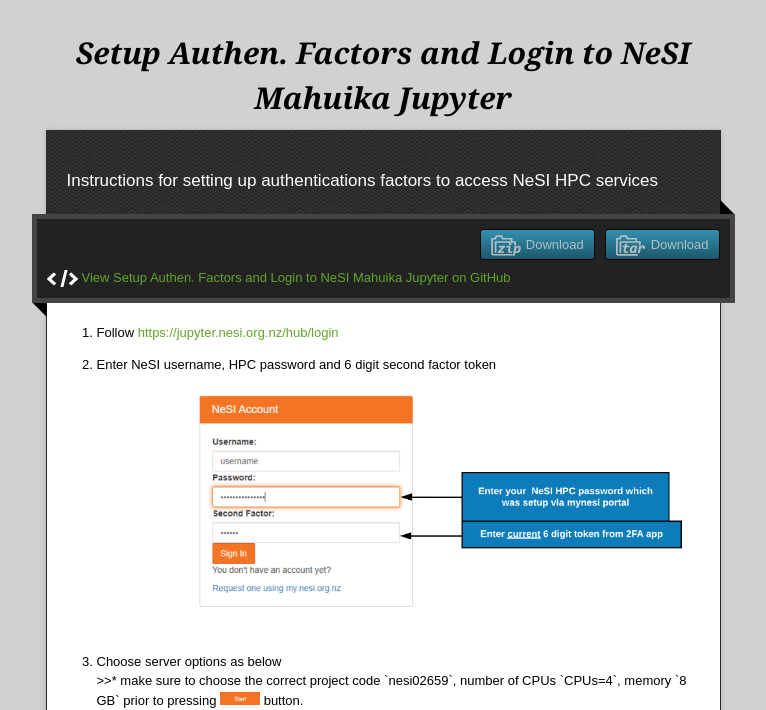
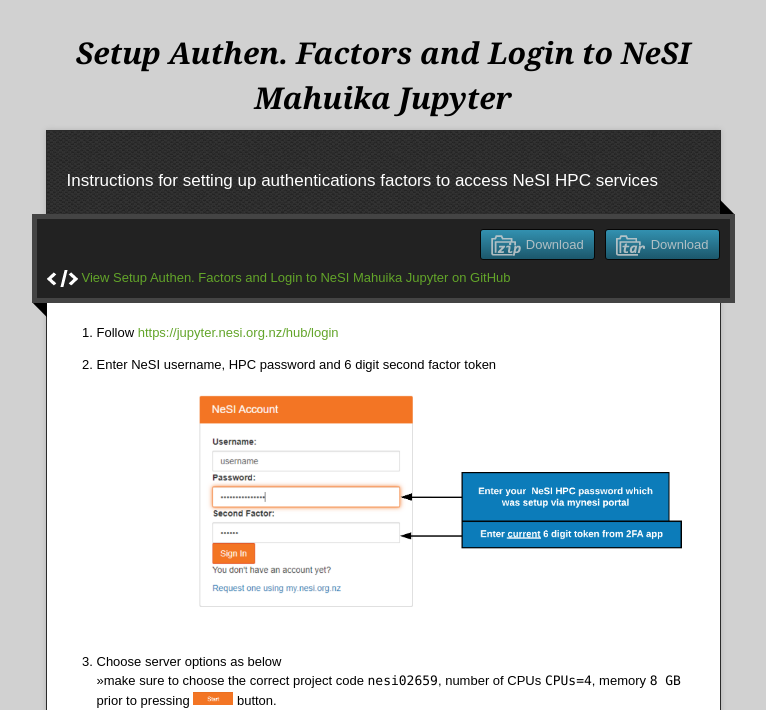
Before and after one commit to DininduSenanayake/ganesi_authesetup-login, a Jekyll site: the page built from docs/1_jupyterlogin.md, in a window 1280 px wide, cut to the strip 0-710 px from the top of the page. Shown: the whole strip, without its empty margins (257-1023 px from the left). Built offline with Jekyll 4.4.1, drawn with Linux system fonts in a browser that asks for light colours; our own code applies the rules of GitHub Pages for plain Markdown files.

```diff
--- a/_config.yml
+++ b/_config.yml
@@ -4,3 +4,7 @@ title: Setup Authen. Factors and Login to NeSI Mahuika Jupyter
 
 description: Instructions for setting up authentications factors to access NeSI HPC services
 show_downloads: true
+
+markdown: kramdown
+kramdown:
+  parse_block_html: true
--- a/docs/1_jupyterlogin.md
+++ b/docs/1_jupyterlogin.md
@@ -1,6 +1,6 @@
 1. Follow [https://jupyter.nesi.org.nz/hub/login](https://jupyter.nesi.org.nz/hub/login)
 2. <p>Enter NeSI username, HPC password and 6 digit second factor token<br><img src="./img/jupyter_login_labels_updated.png" alt="drawing" width="720"/></p>
 3. <p>Choose server options as below
-<br>>>* make sure to choose the correct project code `nesi02659`, number of CPUs `CPUs=4`, memory `8 GB` prior to pressing <img src="./img/start_button.png" alt="drawing" width="40"/> button.
+<br>>>make sure to choose the correct project code `nesi02659`, number of CPUs `CPUs=4`, memory `8 GB` prior to pressing <img src="./img/start_button.png" alt="drawing" width="40"/> button.
 
 <br><img src="./img/jupyter_server2022.png" alt="drawing" width="700"/></p>
```
